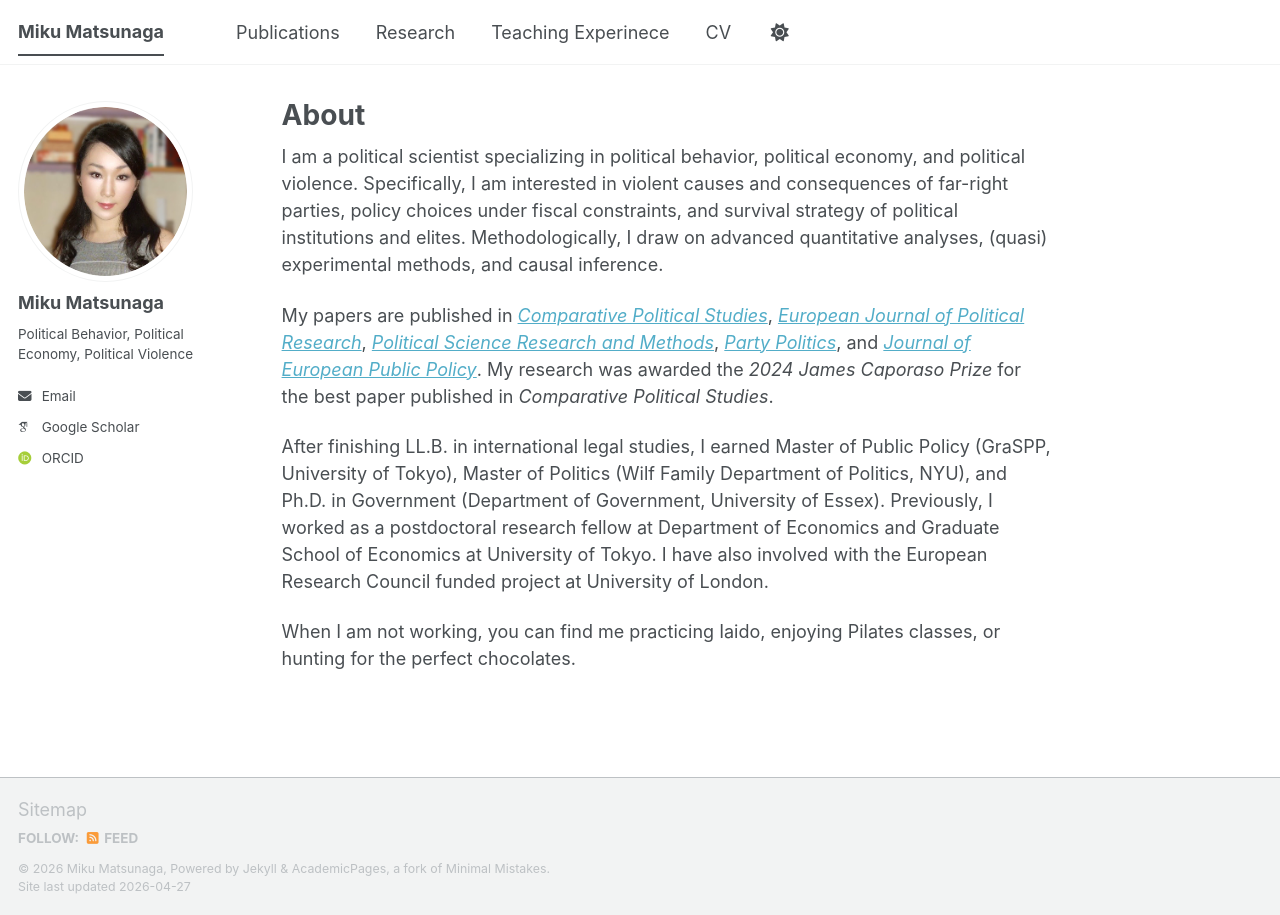
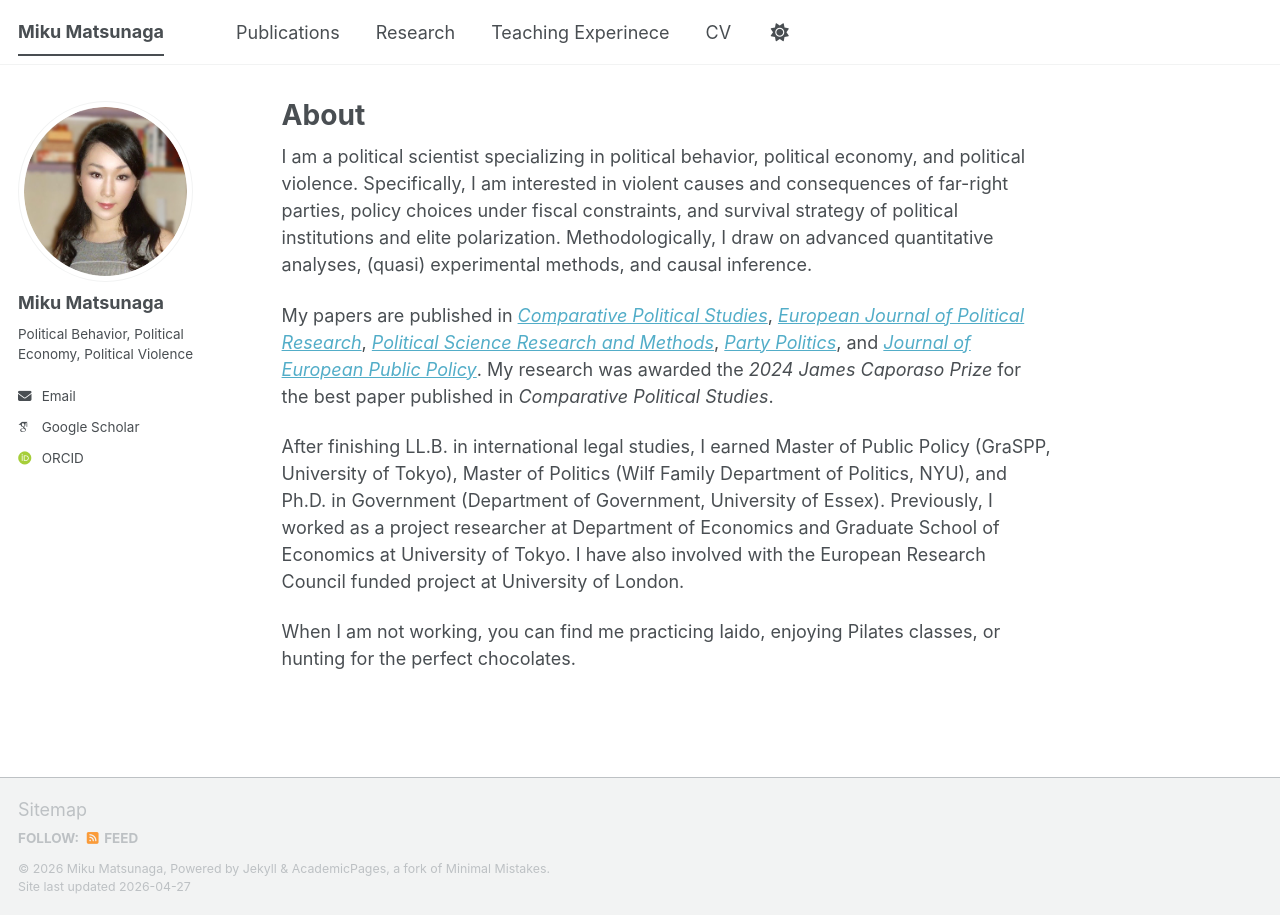
Before and after one commit to mikumatsunaga/mikumatsunaga.github.io, a Jekyll site: the page built from _pages/about.md, in a window 1280 px wide. Built offline with Jekyll 4.4.1, drawn with Linux system fonts in a browser that asks for light colours; some web fonts are replaced; a script bundle is joined from its source files by our own code; library files that are not in the unit come from our copies.

Commit message:
Update about.md

```diff
--- a/_pages/about.md
+++ b/_pages/about.md
@@ -9,10 +9,10 @@ redirect_from:
 
 
 
-I am a political scientist specializing in political behavior, political economy, and political violence. Specifically, I am interested in violent causes and consequences of far-right parties, policy choices under fiscal constraints, and survival strategy of political institutions and elites. Methodologically, I draw on advanced quantitative analyses, (quasi) experimental methods, and causal inference.
+I am a political scientist specializing in political behavior, political economy, and political violence. Specifically, I am interested in violent causes and consequences of far-right parties, policy choices under fiscal constraints, and survival strategy of political institutions and elite polarization. Methodologically, I draw on advanced quantitative analyses, (quasi) experimental methods, and causal inference.
 
 My papers are published in [*Comparative Political Studies*](https://journals.sagepub.com/doi/abs/10.1177/00104140231169021), [*European Journal of Political Research*](https://ejpr.onlinelibrary.wiley.com/doi/10.1111/1475-6765.12668), [*Political Science Research and Methods*](https://www.cambridge.org/core/journals/political-science-research-and-methods/article/strengthening-mainstream-consensus-the-effect-of-radical-right-populist-parties-on-the-defense-policies-of-left-parties/F65029B987DC84770D2E3A081925EF2A), [*Party Politics*](https://journals.sagepub.com/doi/10.1177/13540688221107084), and [*Journal of European Public Policy*](https://www.tandfonline.com/doi/full/10.1080/13501763.2025.2490814).  My research was awarded the *2024 James Caporaso Prize* for the best paper published in *Comparative Political Studies*.
 
-After finishing LL.B. in international legal studies, I earned Master of Public Policy (GraSPP, University of Tokyo), Master of Politics (Wilf Family Department of Politics, NYU), and Ph.D. in Government (Department of Government, University of Essex). Previously, I worked as a postdoctoral research fellow at Department of Economics and Graduate School of Economics at University of Tokyo. I have also involved with the European Research Council funded project at University of London.
+After finishing LL.B. in international legal studies, I earned Master of Public Policy (GraSPP, University of Tokyo), Master of Politics (Wilf Family Department of Politics, NYU), and Ph.D. in Government (Department of Government, University of Essex). Previously, I worked as a project researcher at Department of Economics and Graduate School of Economics at University of Tokyo. I have also involved with the European Research Council funded project at University of London.
 
 When I am not working, you can find me practicing Iaido, enjoying Pilates classes, or hunting for the perfect chocolates.
```
